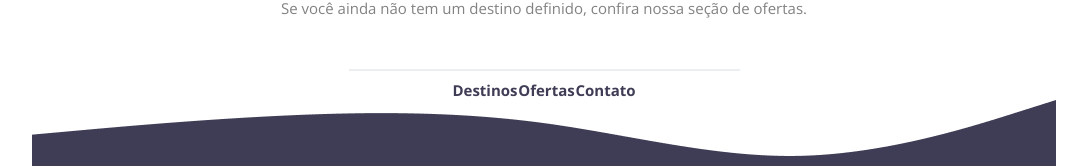
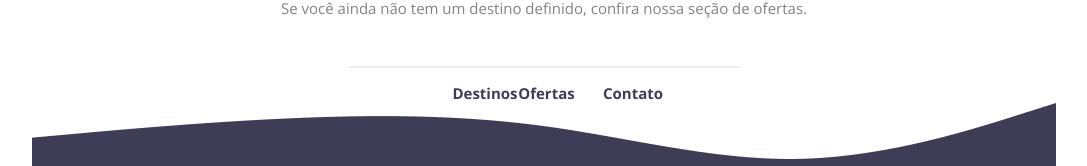
Before and after one commit to EduardoAlvarez1970/Aula_01_AtividadeReact, a React (Vite) app in the folder AtividadeReact01/: page / in a window 1280 px wide. Shown: the part 511-677 px from the top of the page, without its empty margins (96-1183 px from the left). Built offline with nearby package versions, Linux system fonts and the light colour scheme.

Commit message:
ultima revisão styles del Home

```diff
--- a/AtividadeReact01/src/pages/Home/styles.css
+++ b/AtividadeReact01/src/pages/Home/styles.css
@@ -145,6 +145,7 @@ hr {
     letter-spacing: 0em;
     text-align: center;
     color: #3F3D56;
+
 }
 
 .contato{
@@ -159,11 +160,13 @@ hr {
     letter-spacing: 0em;
     text-align: center;
     color: #3F3D56;
+    padding: 6px 28px;
 }
 
 a {
     text-decoration: none;
     display: inline-block;
+
 }
 
 
```
